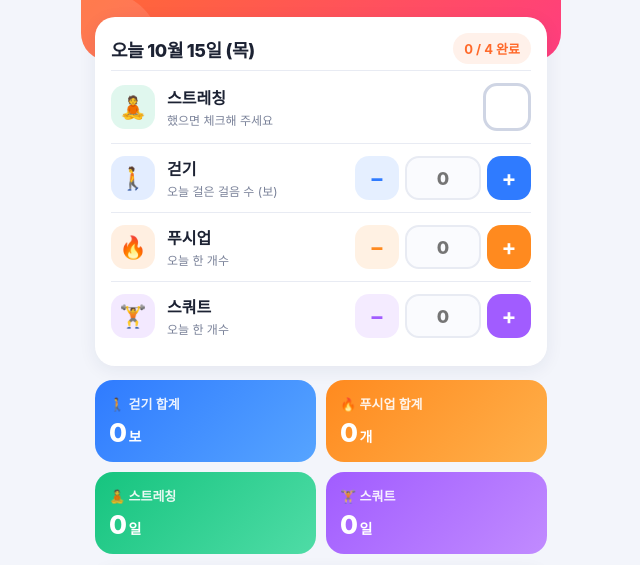
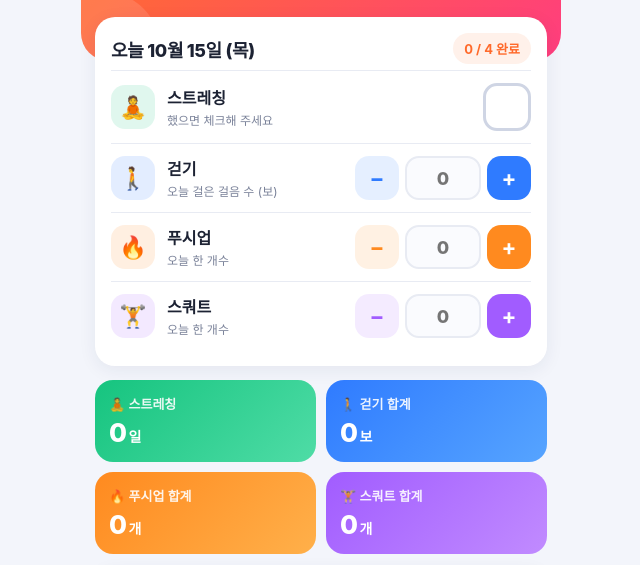
Before and after one commit to cyberkoh-hub/workout, a plain HTML site: page index.html in a window 1280 px wide. Shown: the part 203-768 px from the top of the page, without its empty margins (319-959 px from the left). Drawn offline with Linux system fonts and the light colour scheme.

Commit message:
Add files via upload

```diff
--- a/index.html
+++ b/index.html
@@ -335,21 +335,23 @@ svg.chart{width:100%;height:auto;display:block;margin-top:8px}
       walk.push(e.walk>0?e.walk:0);
       push.push(e.pushup>0?e.pushup:0);
       stretch.push(!!e.stretch);
-      squat.push(e.squat>0);
+      squat.push(e.squat>0?e.squat:0);
     }
     var elapsed=(vy===t.y&&vm===t.m)?t.d:n;
     var sum=function(a){return a.reduce(function(x,y){return x+y;},0);};
-    var walkTotal=sum(walk), pushTotal=sum(push);
+    var walkTotal=sum(walk), pushTotal=sum(push), squatTotal=sum(squat);
     var walkDays=walk.filter(function(v){return v>0;}).length;
     var pushDays=push.filter(function(v){return v>0;}).length;
-    var stDays=stretch.filter(Boolean).length, sqDays=squat.filter(Boolean).length;
+    var stDays=stretch.filter(Boolean).length, sqDays=squat.filter(function(v){return v>0;}).length;
 
     var h='<div class="tiles">'
+      +'<div class="tile" style="background:linear-gradient(135deg,#16c47f,#4fdca6)"><div class="t">🧘 스트레칭</div><div class="v">'+stDays+'<small>일</small></div></div>'
       +'<div class="tile" style="background:linear-gradient(135deg,#2f7bff,#56a4ff)"><div class="t">🚶 걷기 합계</div><div class="v">'+fmt(walkTotal)+'<small>보</small></div></div>'
       +'<div class="tile" style="background:linear-gradient(135deg,#ff8a1f,#ffb04a)"><div class="t">🔥 푸시업 합계</div><div class="v">'+pushTotal.toLocaleString('ko-KR')+'<small>개</small></div></div>'
-      +'<div class="tile" style="background:linear-gradient(135deg,#16c47f,#4fdca6)"><div class="t">🧘 스트레칭</div><div class="v">'+stDays+'<small>일</small></div></div>'
-      +'<div class="tile" style="background:linear-gradient(135deg,#a15cff,#c18bff)"><div class="t">🏋️ 스쿼트</div><div class="v">'+sqDays+'<small>일</small></div></div>'
+      +'<div class="tile" style="background:linear-gradient(135deg,#a15cff,#c18bff)"><div class="t">🏋️ 스쿼트 합계</div><div class="v">'+squatTotal.toLocaleString('ko-KR')+'<small>개</small></div></div>'
       +'</div>';
+
+    h+=daysCard('stretch','🧘','스트레칭 한 날',stretch,elapsed);
 
     h+='<section class="card"><div class="cardhead"><h2>🚶 걷기 (보)</h2></div>'
       +'<div class="big" style="color:'+COLORS.walk+'">'+fmt(walkTotal)+'<small>보</small></div>'
@@ -361,8 +363,10 @@ svg.chart{width:100%;height:auto;display:block;margin-top:8px}
       +'<div class="subtxt">'+(vm+1)+'월 '+pushDays+'일 했고, 한 날은 평균 '+fmt(pushDays?Math.round(pushTotal/pushDays):0)+'개</div>'
       +barChart(push,COLORS.pushup,20)+'</section>';
 
-    h+=daysCard('stretch','🧘','스트레칭 한 날',stretch,elapsed);
-    h+=daysCard('squat','🏋️','스쿼트 한 날',squat,elapsed);
+    h+='<section class="card"><div class="cardhead"><h2>🏋️ 스쿼트 (개)</h2></div>'
+      +'<div class="big" style="color:'+COLORS.squat+'">'+squatTotal.toLocaleString('ko-KR')+'<small>개</small></div>'
+      +'<div class="subtxt">'+(vm+1)+'월 '+sqDays+'일 했고, 한 날은 평균 '+fmt(sqDays?Math.round(squatTotal/sqDays):0)+'개</div>'
+      +barChart(squat,COLORS.squat,20)+'</section>';
     $('month').innerHTML=h;
   }
 
```
